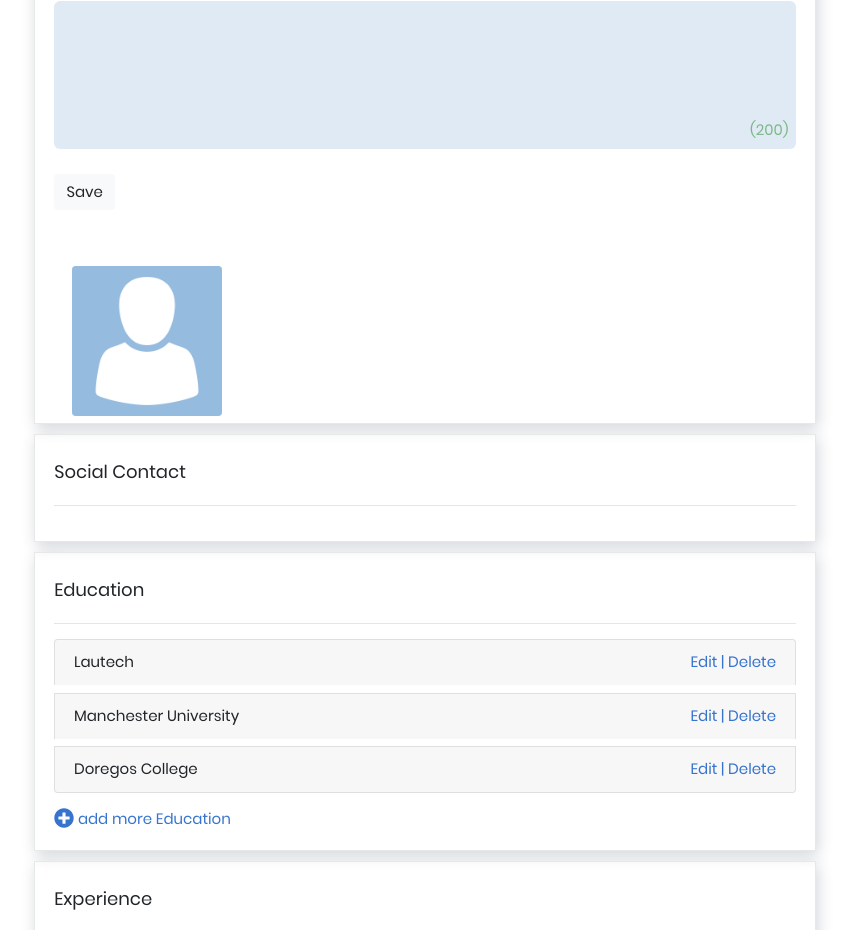
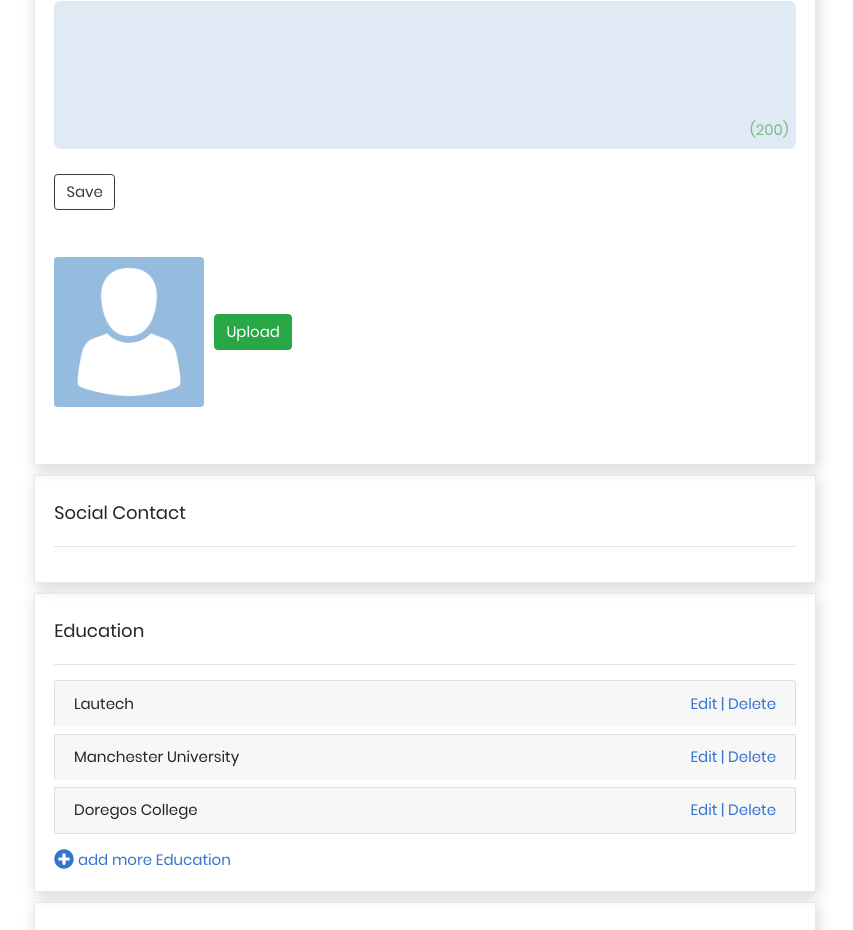
Before and after one commit to TechBuilder-360/portfolio-react, a React (Create React App) app: page /profile/1/edit in a window 1280 px wide. Shown: the part 732-1662 px from the top of the page, without its empty margins (215-1068 px from the left). Built offline with nearby package versions, Linux system fonts and the light colour scheme; what react-social-login would draw is missing.

Commit message:
styled profile image

```diff
--- /dev/null
+++ b/src/axios-orders.js
@@ -0,0 +1,9 @@
+import axios from 'axios';
+
+
+const instance = axios.create({
+    baseURL: 'http://127.0.0.1:8000/graphql/',
+    timeout: 3000,
+})
+
+export default instance;
--- a/src/components/portfolio-edit/personal_info/components/personalDetails.js
+++ b/src/components/portfolio-edit/personal_info/components/personalDetails.js
@@ -84,7 +84,7 @@ const PersonalDetails = (props) => {
         <Col xs={12} md={12} className={classes.Mb_5}>
         <Button
           type="submit"
-          variant="light"
+          variant="outline-dark"
         >
           Save
         </Button>
--- a/src/components/portfolio-edit/personal_info/components/profile_image.js
+++ b/src/components/portfolio-edit/personal_info/components/profile_image.js
@@ -1,14 +1,52 @@
 import React from "react";
-import { Col, Image } from "react-bootstrap";
+import { Button, Image } from "react-bootstrap";
+import { connect } from "react-redux";
+import Container from "../../../../container/Container";
 import avatar from "../../../../images/avatar.webp";
 import classes from "../personalInfo.module.css";
+import * as action from "../../../../store/actions/portfolioActions"
 
-const Images = () => {
+
+const Images = (props) => {
+
+const hiddenFileInput = React.useRef(null);
+
+const handleClick = event => {
+  hiddenFileInput.current.click();
+};
+
+const handleChange = event => {
+  const fileUploaded = event.target.files[0];
+  props.handleFile(fileUploaded);
+};
+
+
   return (
-    <Col xs={12} md={3} className={classes.Img}>
-      <Image className={classes.Img} src={avatar} rounded />
-    </Col>
+    <Container>
+      <Image className={classes.Img} src={props.avatar ? props.avatar: avatar} rounded />
+      <Button onClick={handleClick} variant="success" style={{marginLeft: "10px"}}>Upload</Button>
+
+      <input
+        type="file"
+        id="fileId"
+        ref={hiddenFileInput}
+        onChange={handleChange}
+        style={{display: 'none'}}
+      />
+    </Container>
   );
 };
 
-export default Images;
+const mapStateToProps = state => {
+  return {
+    avatar: state.personal_info.profile_pix
+  }
+}
+
+const mapDispatchToProps = dispatch => {
+  return {
+    handleFile: (photo) => dispatch(action.avatar(photo))
+  }
+}
+
+export default connect(mapStateToProps, mapDispatchToProps)(Images);
--- a/src/components/portfolio-edit/personal_info/personalInfo.module.css
+++ b/src/components/portfolio-edit/personal_info/personalInfo.module.css
@@ -1,8 +1,8 @@
 .Img {
-  width: 150px;
+  width: 80px;
   text-align: center;
-  margin-bottom: 10px;
-  height: 150px;
+  margin: 5% 0;
+  height: 80px;
   vertical-align: middle;
 }
 
@@ -69,9 +69,10 @@ form label {
 
 /* Desktop view */
 @media (min-width: 760px) {
-  .Img {
-    margin-top: 23px;
-  }
+.Img {
+  height: 150px;
+  width: 150px;
+}
 
   .delete {
     display: none;
--- a/src/store/actions/actionType.js
+++ b/src/store/actions/actionType.js
@@ -1,9 +1,9 @@
 export const PERSONAL_INFORMATION='PERSONAL_INFORMATION'
-export const PROFESSIONAL_SUMMARY='PROFESSIONAL_SUMMARY'
 export const EXPERIENCE='EXPERIENCE'
 export const EDUCATION='EDUCATION'
 export const PROJECTS='PROJECTS'
 export const SKILL='SKILL'
 export const SOCIAL_LINK='SOCIAL_LINK'
 
-export const MESSAGE='MESSAGE'
+export const AVATAR_UPLOAD='AVATAR_UPLOAD'
+export const AVATAR_UPLOAD_FAILED='AVATAR_UPLOAD_FAILED'
--- a/src/store/actions/portfolioActions.js
+++ b/src/store/actions/portfolioActions.js
@@ -1,3 +1,4 @@
+import axios from '../../axios-orders'
 import * as actionType from './actionType'
 
 export const Personal_Information = () => {
@@ -6,9 +7,29 @@ export const Personal_Information = () => {
     }
 }
 
-export const Professional_Summary = () => {
+export const setAvatar = () => {
     return {
-        type: actionType.PROFESSIONAL_SUMMARY
+        type: actionType.AVATAR_UPLOAD
+    }
+}
+
+export const AvatarUploadFailed = () => {
+    return {
+        type: actionType.AVATAR_UPLOAD_FAILED
+    }
+}
+
+export const avatar = (photo) =>{
+    return dispatch => {
+        let formData = new FormData();
+
+        formData.append("avatar", photo);
+        axios.post("/").then((response) => {
+            dispatch(setAvatar(response.data));
+        }).catch(error => {
+            console.log(error);
+            dispatch(AvatarUploadFailed())
+        });
     }
 }
 
--- a/src/store/reducers/portfolioReducer.js
+++ b/src/store/reducers/portfolioReducer.js
@@ -232,14 +232,7 @@ const initialState = {
       label: "twitter",
       url: "https://twitter.com",
     },
-  ],
-
-  messages: [
-    // types: success, info, warning, danger
-    {
-    type: "info",
-    message: "Flash message"
-  }]
+  ]
 };
 
 const reducer = (state = initialState, action) => {
@@ -256,10 +249,6 @@ const reducer = (state = initialState, action) => {
       return {
         ...state,
       };
-    case actionType.PROFESSIONAL_SUMMARY:
-      return {
-        ...state,
-      };
     case actionType.PROJECTS:
       return {
         ...state,
@@ -272,13 +261,13 @@ const reducer = (state = initialState, action) => {
       return {
         ...state,
       };
-    case actionType.MESSAGE:
+
+    case actionType.AVATAR_UPLOAD:
       return {
-        messages: action.msg,
         ...state
       }
     default:
-      return state;
+    return state;
   }
 };
 
```
Also changed, not shown: 2 other files (tests, documents, lock files or other folders).
